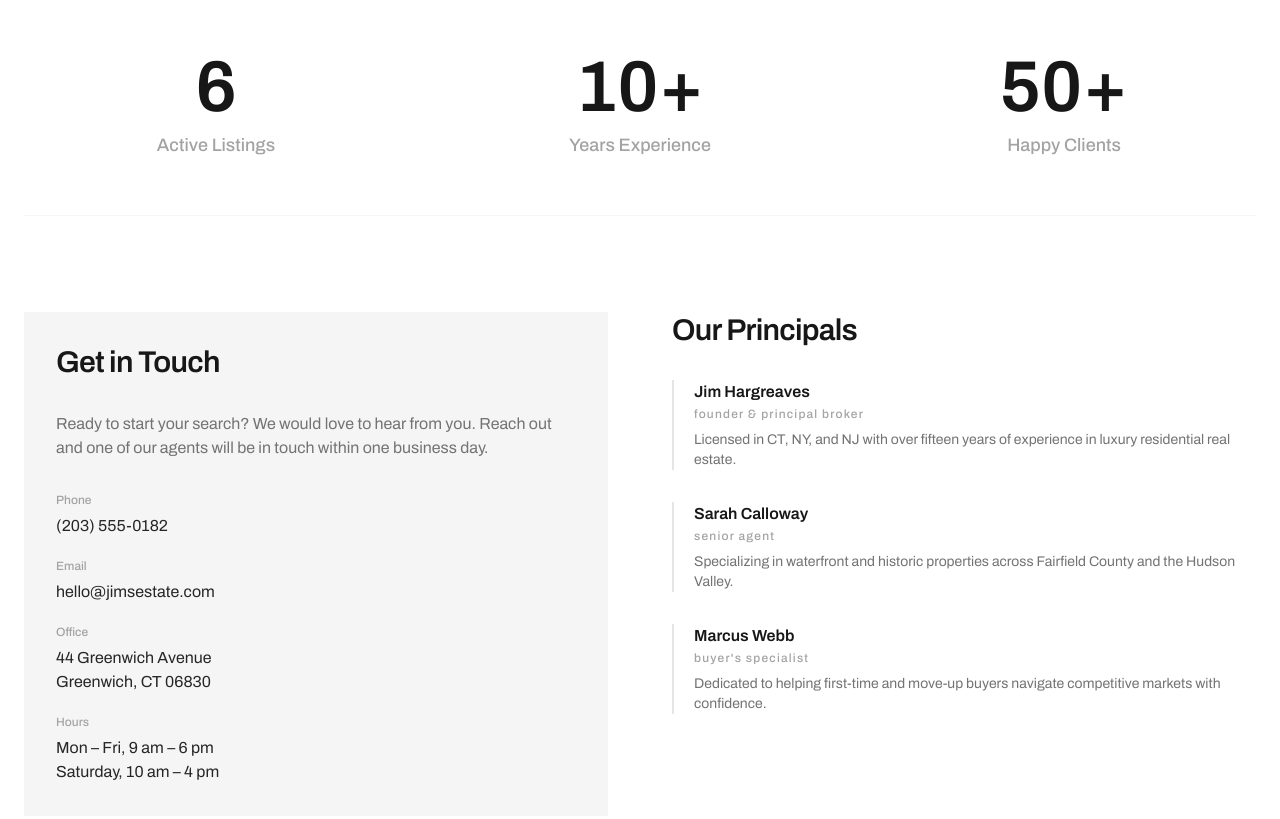
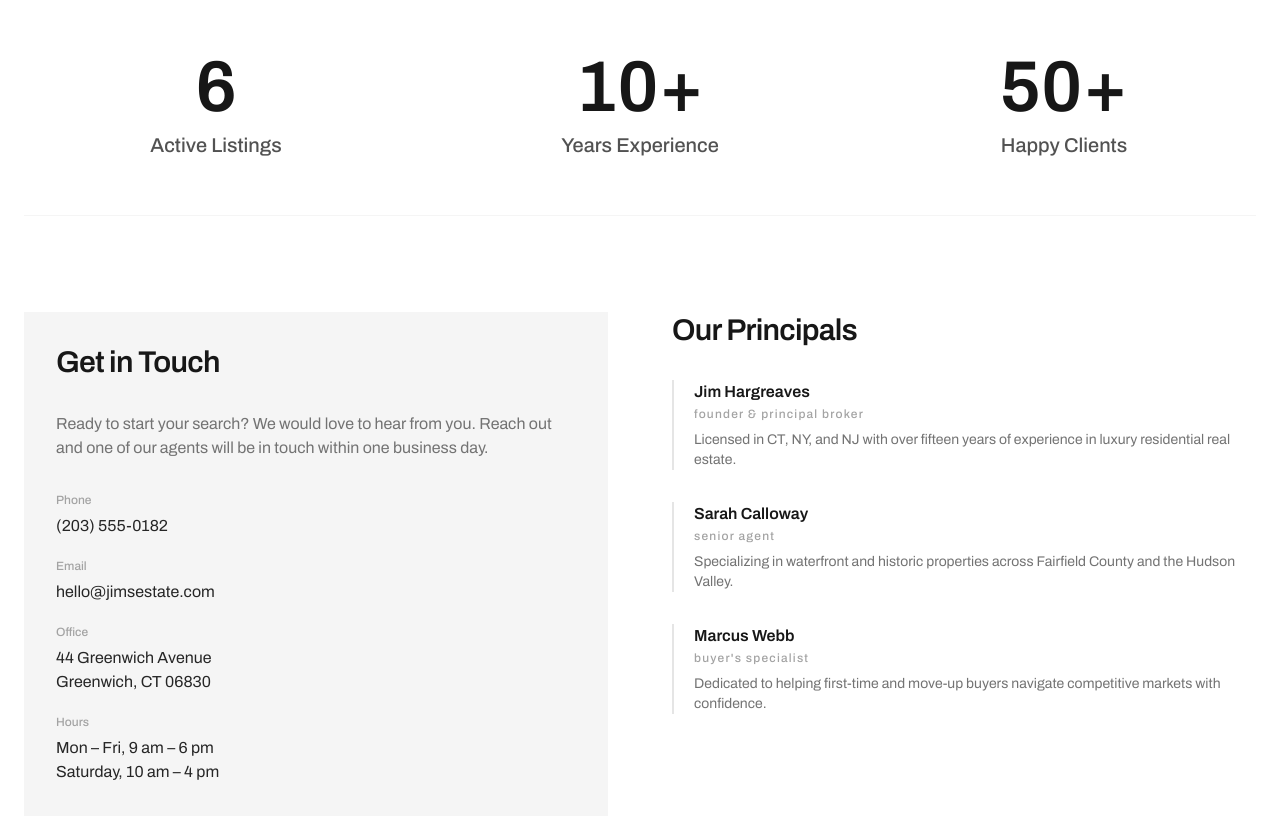
Before and after one commit to Xhimi1/JimEstate, a Next.js app: page /about in a window 1280 px wide. Shown: the part 1580-2399 px from the top of the page. Built offline with nearby package versions, Linux system fonts and the light colour scheme.

Commit message:
StatsCounter: bigger darker stat labels

```diff
--- a/components/StatsCounter.tsx
+++ b/components/StatsCounter.tsx
@@ -43,7 +43,7 @@
           <p className="mb-2 text-6xl font-semibold text-neutral-900 md:text-7xl">
             <CountUp target={stat.target} suffix={stat.suffix} />
           </p>
-          <p className="text-base font-medium text-neutral-400 md:text-lg">
+          <p className="text-lg font-medium text-neutral-600 md:text-xl">
             {stat.label}
           </p>
         </div>
```
